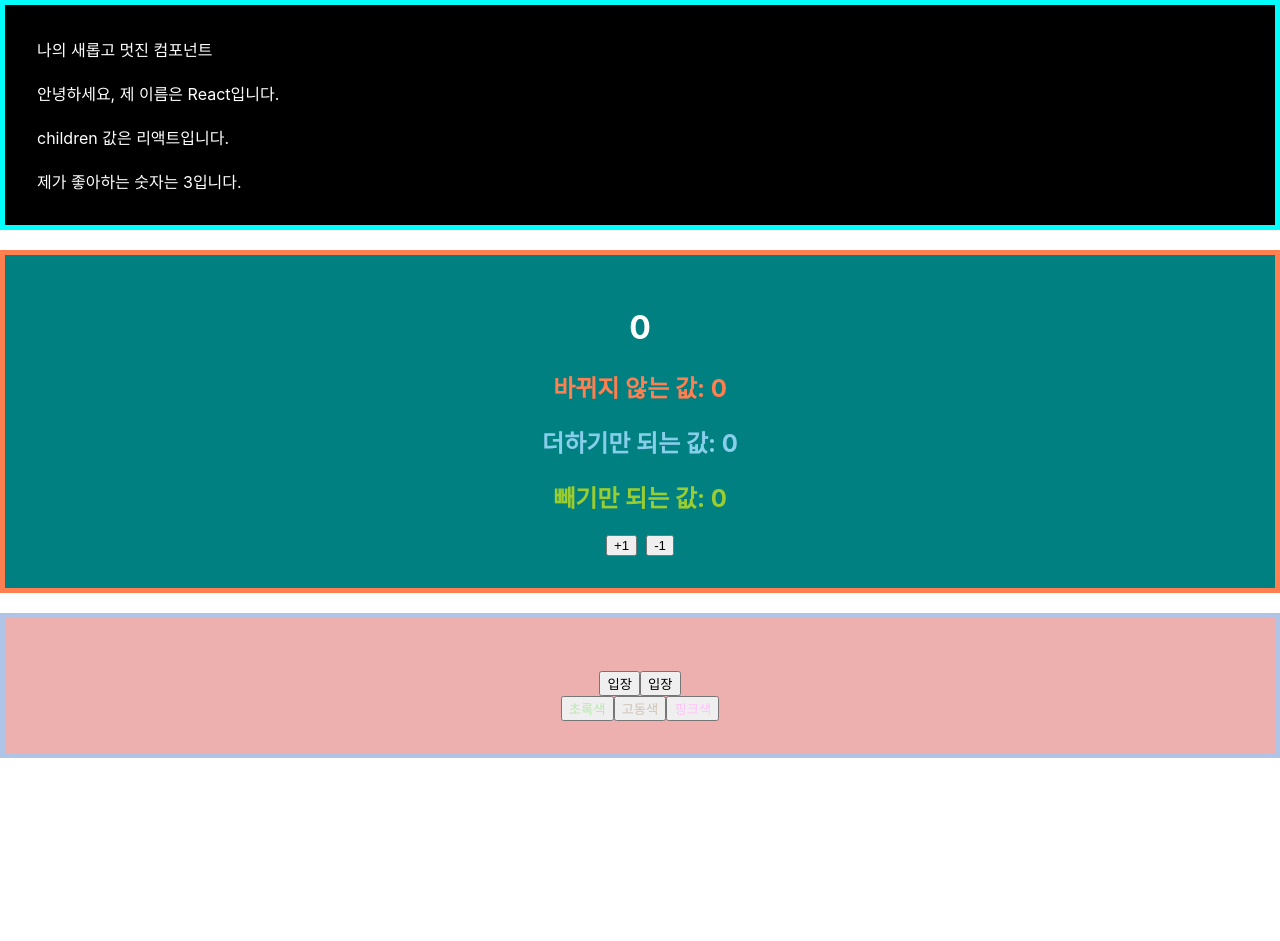
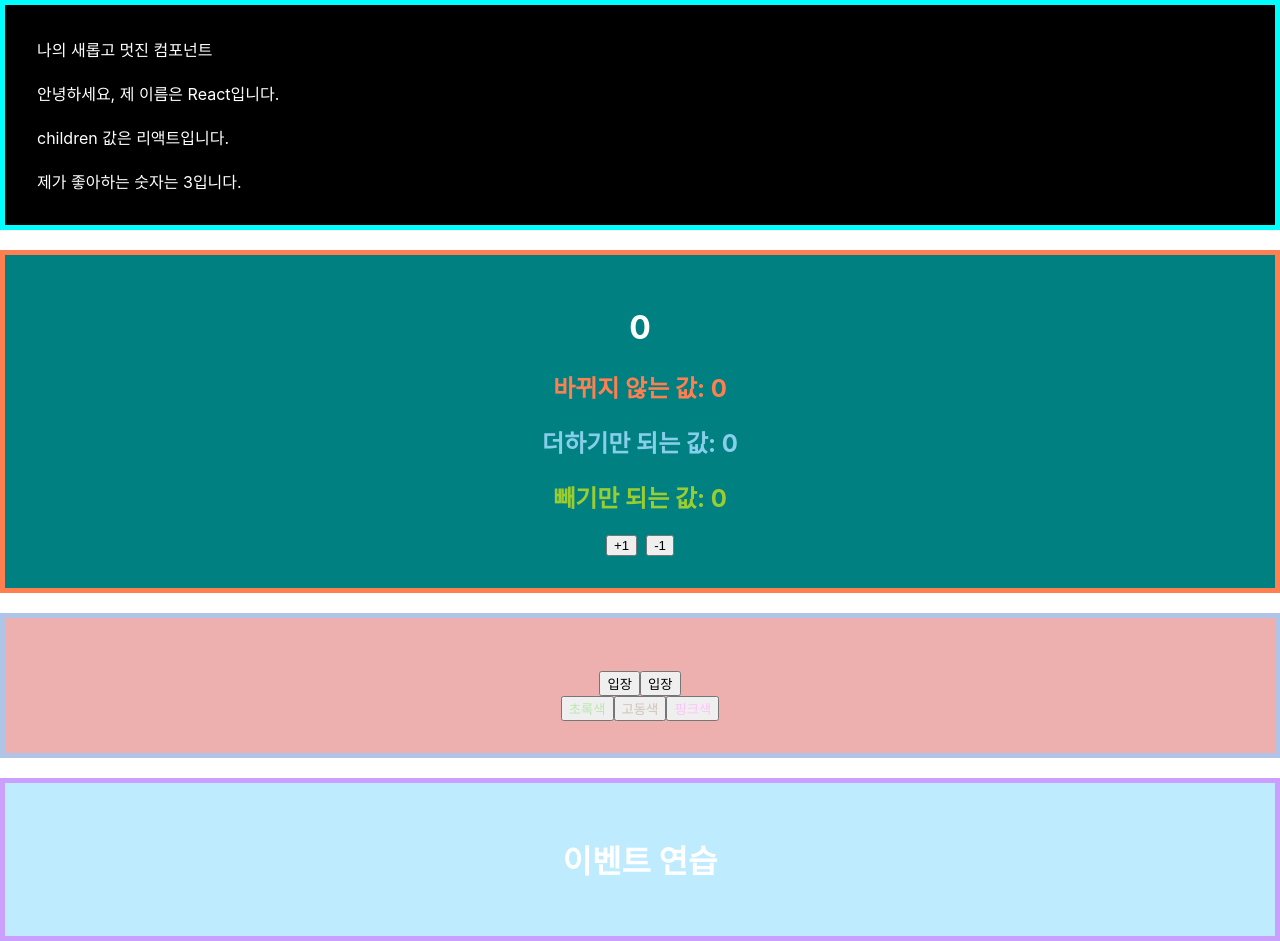
Before and after one commit to dohy-9443/ReactExample, a React (Create React App) app in the folder hello-react/: page / in a window 1280 px wide. Before the commit the page ends 800 px from the top, so only its background shows below. Built offline with nearby package versions, Linux system fonts and the light colour scheme.

Commit message:
렌더링

```diff
--- a/hello-react/src/App.js
+++ b/hello-react/src/App.js
@@ -2,6 +2,7 @@ import React from 'react';
 import MyComponent from './MyComponent';
 import Counter from './Counter';
 import Say from './Say';
+import EventPractice from './EventPractice';
 
 const App = () => {
   return (
@@ -13,6 +14,8 @@ const App = () => {
       <Counter />
       <br />
       <Say />
+      <br />
+      <EventPractice />
     </div>
   );
 };
```
